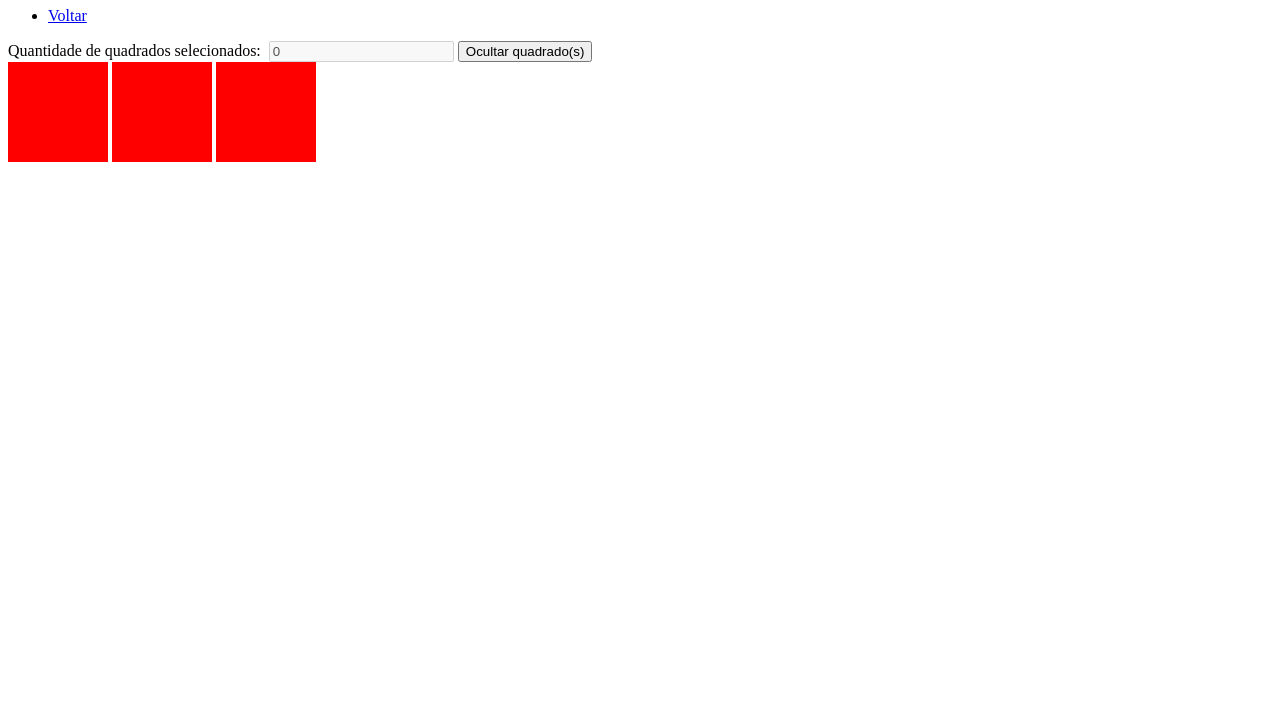
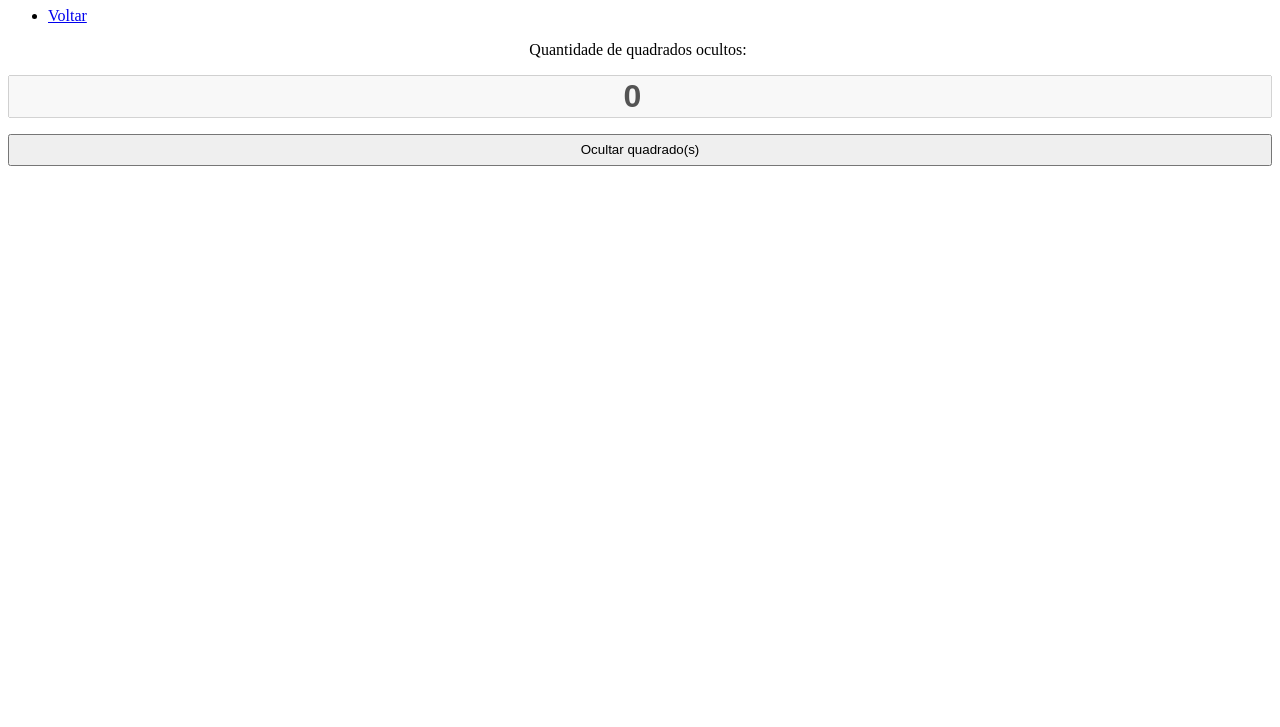
Before and after one commit to EmanuelDms/js, a plain HTML site: page 2 - intro/showElements/index.html in a window 1280 px wide. Shown: the part 73-800 px from the top of the page. Drawn offline with Linux system fonts and the light colour scheme.

Commit message:
chore: add some styles

```diff
--- a/2 - intro/showElements/index.html
+++ b/2 - intro/showElements/index.html
@@ -7,22 +7,45 @@
   <meta name="viewport" content="width=device-width, initial-scale=1.0">
   <title>Mostrar Elementos</title>
   <style>
+    main>header {
+      display: flex;
+      justify-content: center;
+      flex-direction: column;
+      text-align: center;
+    }
+
+    main > header * {
+      margin-bottom: 1rem;
+    }
+
+    #squares {
+      display: flex;
+      justify-content: space-around;
+      flex-wrap: wrap;
+    }
+
     .square {
       height: 100px;
       width: 100px;
-      background-color: red;
       color: transparent;
       user-select: none;
       display: inline-block;
     }
 
-    #squares {
-      display: block;
-    }
-
     .square:hover {
       cursor: pointer;
     }
+
+    #quantityOfSelectedSquares {
+      text-align: center;
+      font-weight: bold;
+      font-size: 2rem;
+    }
+
+    #handleVisibilityButton {
+      height: 2rem;
+    }
+
   </style>
 </head>
 
@@ -38,14 +61,12 @@
     </nav>
   </header>
   <main>
-    <label for="quantityOfSelectedSquares">Quantidade de quadrados selecionados:&nbsp;</label>
-    <input type="number" id="quantityOfSelectedSquares" value="0" disabled>
-    <button id="handleVisibilityButton"></button>
-    <div id="squares">
-      <div class="square"></div>
-      <div class="square"></div>
-      <div class="square"></div>
-    </div>
+    <header>
+      <label for="quantityOfSelectedSquares">Quantidade de quadrados ocultos:&nbsp;</label>
+      <input type="number" id="quantityOfSelectedSquares" value="0" disabled>
+      <button id="handleVisibilityButton"></button>
+    </header>
+    <div id="squares"></div>
   </main>
   <script src="./script.js"></script>
 </body>
```
